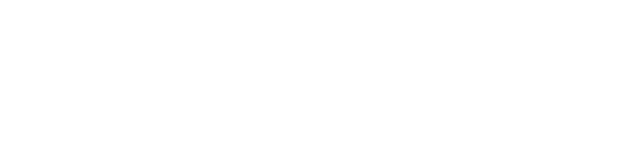
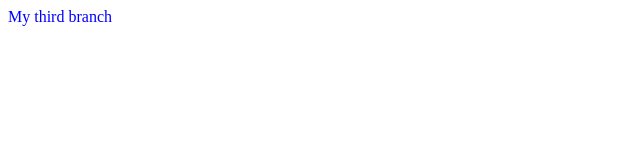
Before and after one commit to Ponomareva10/git-merge, a plain HTML site: page index.html in a window 1280 px wide. Shown: the whole page, without its empty margins (0-640 px from the left). Drawn offline with Linux system fonts and the light colour scheme.

Commit message:
added div and style

```diff
--- a/index.html
+++ b/index.html
@@ -8,6 +8,6 @@
     <link rel="stylesheet" href="./style/style.css">
 </head>
 <body>
-
+    <div class="third">My third branch</div>
 </body>
 </html>
--- a/style/style.css
+++ b/style/style.css
@@ -0,0 +1,3 @@
+.third {
+    color: blue;
+}
```
